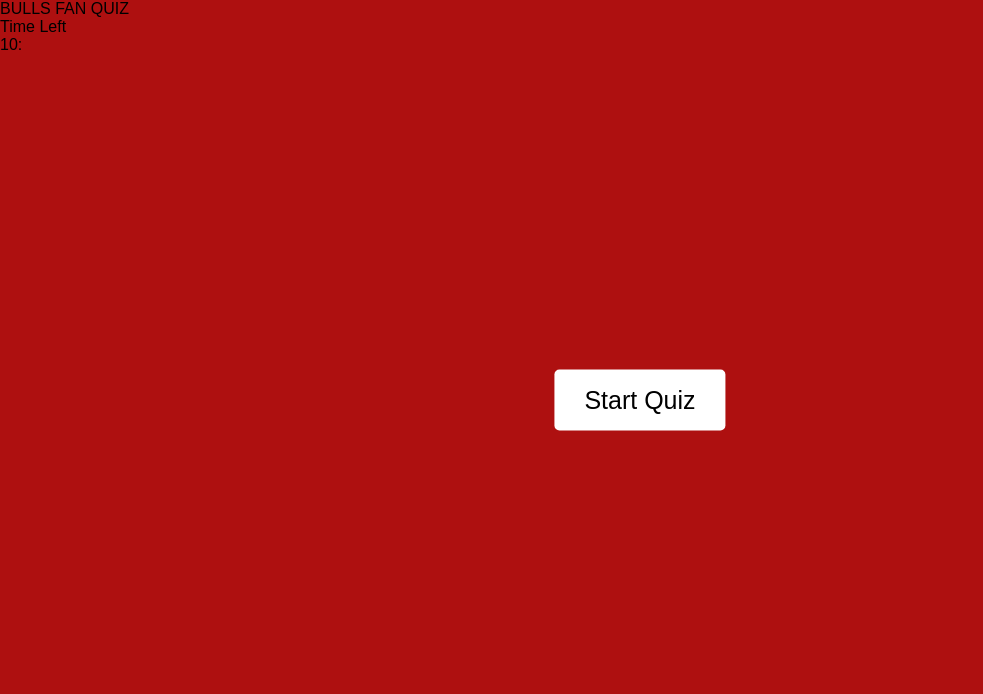
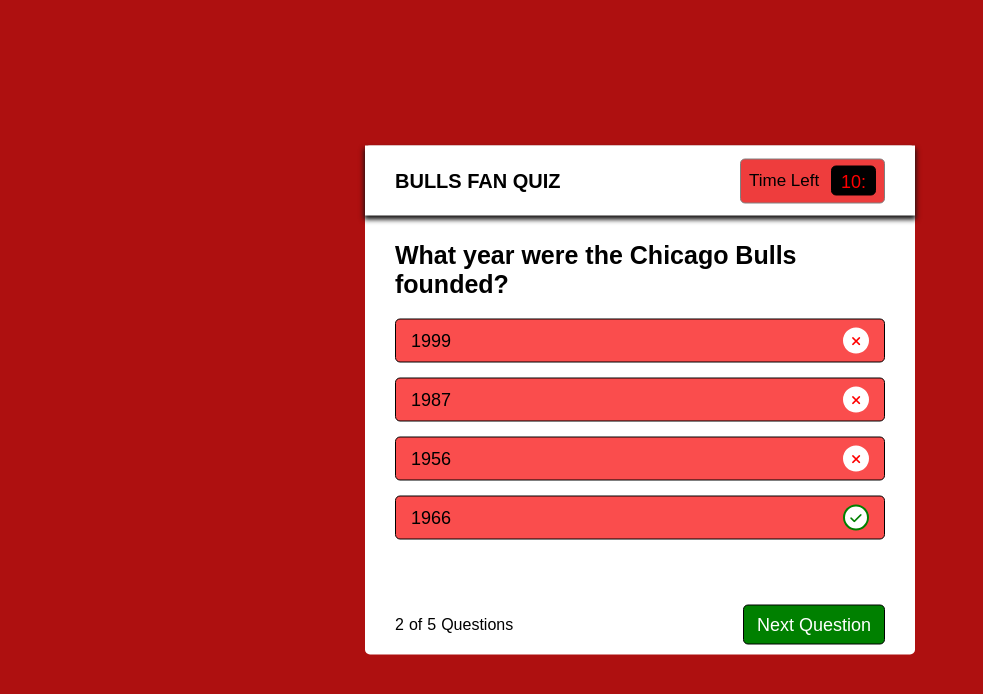
Before and after one commit to omarx88/Challenge-4-Quiz, a plain HTML site: page Assets/index.html in a window 1280 px wide. Shown: the whole page, without its empty margins (0-983 px from the left). Drawn offline with Linux system fonts and the light colour scheme.

Commit message:
javascript

```diff
--- a/Assets/index.html
+++ b/Assets/index.html
@@ -6,6 +6,8 @@
     <meta name="viewport" content="width=device-width, initial-scale=1.0">
     <title>Code Quiz</title>
     <link rel="stylesheet" href="style.css">
+    <!-- Font awesome to replace input type checkbox-->
+    <script src="https://kit.fontawesome.com/0819576788.js" crossorigin="anonymous"></script>
 </head>
 <body>
     <!-- Start Quiz Button-->
@@ -36,6 +38,38 @@
                 <div class="timer-count">10:</div>
             </div>
         </header>
+        <section>
+            <div class="initiate-text">
+                <span>What year were the Chicago Bulls founded?</span>
+            </div>
+            <div class="choice-list">
+                <div class="choice">
+                    <span>1999</span>
+                    <div class="icon cross"><i class="fas fa-times"></i></div>
+                </div>
+
+                <div class="choice">
+                    <span>1987</span>
+                    <div class="icon cross"><i class="fas fa-times"></i></div>
+                </div>
+
+                <div class="choice">
+                    <span>1956</span>
+                    <div class="icon cross"><i class="fas fa-times"></i></div>
+                </div>
+
+                <div class="choice">
+                    <span>1966</span>
+                    <div class="icon tick"><i class="fas fa-check"></i></div>
+                </div>
+            </div>
+        </section>
+        <footer>
+            <div class="total-count">
+                <span><p>2</p>of<p>5</p>Questions</span>
+            </div>
+            <button class="next-btn">Next Question</button>
+        </footer>
     </div>
 </body>
 </html>
--- a/Assets/style.css
+++ b/Assets/style.css
@@ -10,7 +10,7 @@
 }
 
 /* start button style */
-.start-btn {
+.start-btn, .info-box, .quiz-box {
     position: absolute;
     top: 50%;
     left: 50%;
@@ -103,3 +103,165 @@
 .buttons button.quit{
     color:rgb(174, 16, 16);
 }
+
+.quiz-box {
+    width: 550px;
+    background: white;
+    border-radius: 5px;
+
+}
+
+.quiz-box header {
+    height: 70px;
+    position: relative;
+    z-index: 99;
+    padding: 0 30px;
+    background: white;
+    display: flex;
+    align-items: center;
+    justify-content: space-between;
+    border-radius: 5px 5 px 0 0;
+    box-shadow: 0px 3px 5px 1px rgb(21, 19, 19);
+
+}
+
+.quiz-box header .title {
+    font-size: 20px;
+    font-weight: 600;
+
+}
+
+.quiz-box header .timer {
+    display: flex;
+    align-items: center;
+    justify-content: space-between;
+    width: 145px;
+    background:rgb(238, 61, 61);
+    height: 45px;
+    border: 1px solid grey;
+    border-radius: 5px;
+    padding: 0 8px;
+}
+
+.quiz-box header .timer .time-text {
+    font-weight: 400;
+    font-size: 17px;
+    user-select: none;
+}
+
+.quiz-box header .timer .timer-count {
+    font-size: 18px;
+    font-weight: 500;
+    background:black;
+    height: 30px;
+    width: 45px;
+    color: red;
+    text-align: center;
+    line-height: 30px;
+    border-radius: 5px;
+    border: 1px solid black;
+    user-select: none;
+}
+
+.quiz-box section {
+    padding: 25px 30px 20px 30px;
+    background: white;
+}
+
+.quiz-box section .initiate-text {
+    font-size: 25px;
+    font-weight: 600;
+}
+
+.quiz-box section .choice-list {
+    padding: 20px 0;
+    display: block;
+}
+
+section .choice-list .choice{
+    background:rgb(250, 77, 77);
+    border: 1px solid black;
+    border-radius: 5px;
+    padding: 8px 15px;
+    margin-bottom: 15px;
+    font-size: 18px;
+    display: flex;
+    align-items: center;
+    justify-content: space-between;
+    cursor: pointer;
+}
+
+section .choice-list .choice:hover {
+    color: black;
+    background: rgb(235, 230, 93);
+    border-color:rgb(238, 61, 61);
+}
+
+section .choice-list .option:last-child{
+    margin-bottom: 0px;
+}
+
+.choice-list .choice .icon {
+    height: 26px;
+    width: 26px;
+    border: 2px solid transparent;
+    border-radius: 50%;
+    text-align: center;
+    font-size: 13px;
+    line-height: 24px;
+    pointer-events: none;
+}
+
+.choice-list .choice .icon.tick {
+    border-color:green;
+    color:green;
+    background: white;
+}
+
+.choice-list .choice .icon.cross {
+    border-color:white;
+    color:red;
+    background:white;
+}
+
+.quiz-box footer {
+    height: 60px;
+    width: 100%;
+    display: flex;
+    align-items: center;
+    justify-content: space-between;
+    padding: 0 30px;
+}
+
+.quiz-box footer .total-count span{
+    display: flex;
+    user-select: none;
+}
+
+footer .total-count span p{
+    font-weight: 500;
+    padding: 0 5px;
+}
+
+footer .total-count span p:first-child{
+    padding-left: 0px;
+}
+
+footer .next-btn{
+    height: 40px;
+    padding: 0 13px;
+    font-size: 18px;
+    font-weight: 400;
+    border: none;
+    outline: none;
+    color: white;
+    background: green;
+    border-radius: 5px;
+    border: 1px solid black;
+    cursor: pointer;
+    transition: all 0.3s ease;
+}
+
+footer .next-btn:hover{
+    background: rgb(1, 192, 1);
+}
```
